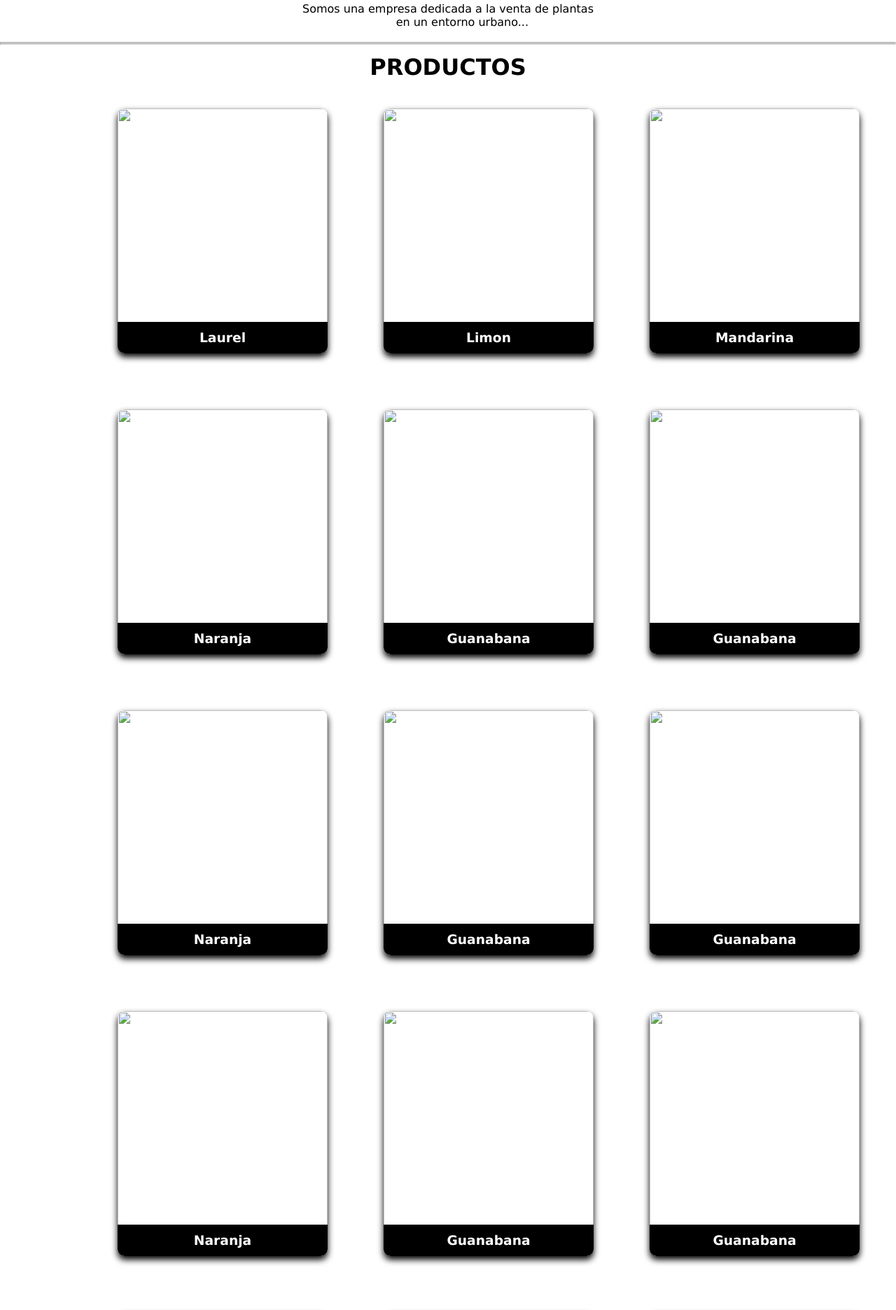
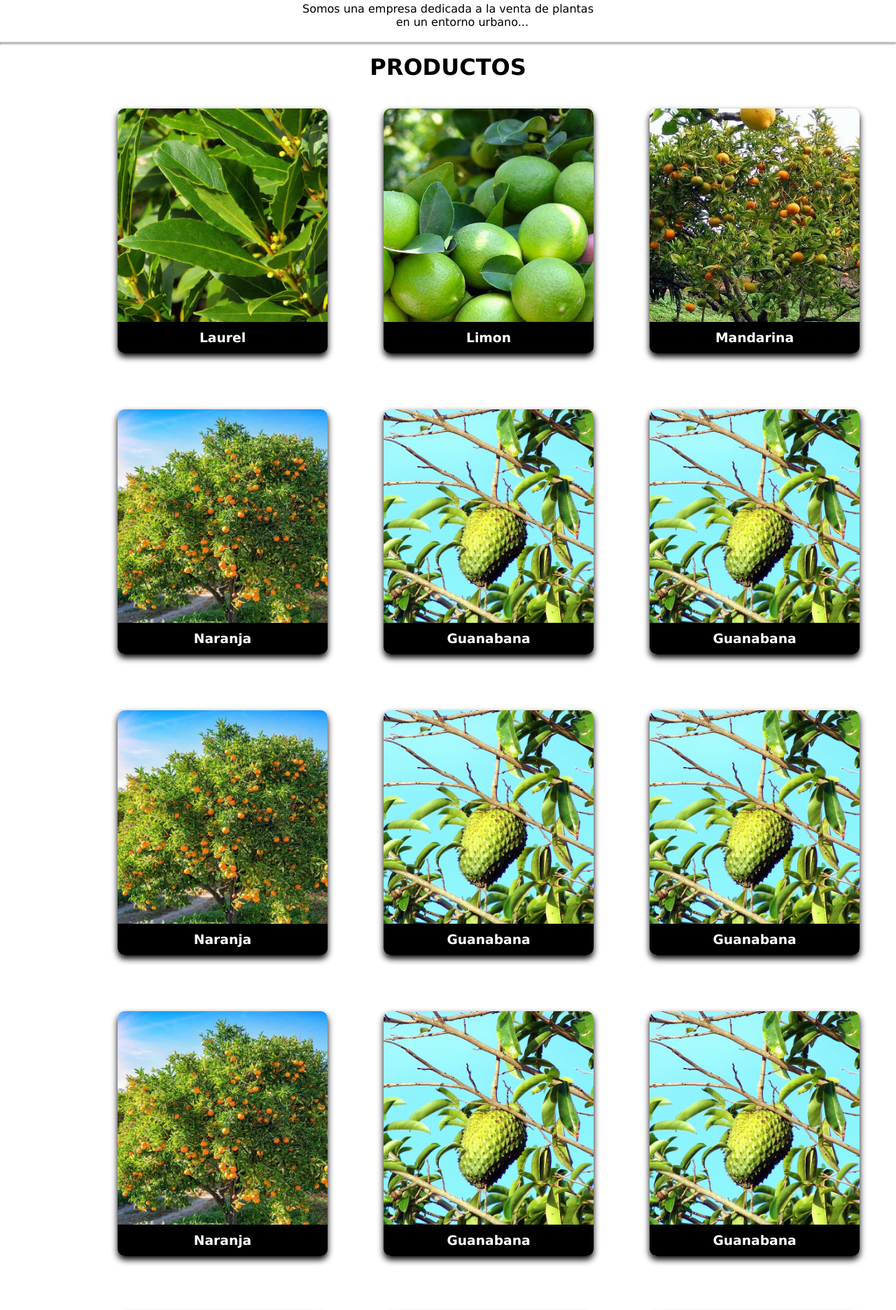
Before and after one commit to Brayan-campos02/AgriculturaUrbana, a plain HTML site: page index.html in a window 1280 px wide. Shown: the part 895-2767 px from the top of the page at 70% size. Drawn offline with Linux system fonts and the light colour scheme.

Commit message:
Add files via upload

```diff
--- a/index.html
+++ b/index.html
@@ -46,10 +46,10 @@
     </div>-->
     <div class="container-slider">
         <ul>
-            <li><img src="img/laurel.jpg" alt=""></li>
-            <li><img src="img/limon.jpg" alt=""></li>
-            <li><img src="img/mandarina.jpg" alt=""></li>
-            <li><img src="img/naranja.jpg" alt=""></li>
+            <li><img src="laurel.jpg" alt=""></li>
+            <li><img src="limon.jpg" alt=""></li>
+            <li><img src="mandarina.jpg" alt=""></li>
+            <li><img src="naranja.jpg" alt=""></li>
         </ul>
     </div>
     <!--
@@ -91,7 +91,7 @@
     <div class="container-card">
         <div class="card">
             <div class="face front">
-                <img src="img/laurel.jpg" alt="">
+                <img src="laurel.jpg" alt="">
                 <h3>Laurel</h3>
             </div>
             <div class="face back">
@@ -108,7 +108,7 @@
         </div>
         <div class="card">
             <div class="face front">
-                <img src="img/limon.jpg" alt="">
+                <img src="limon.jpg" alt="">
                 <h3>Limon</h3>
             </div>
             <div class="face back">
@@ -125,7 +125,7 @@
         </div>
         <div class="card">
             <div class="face front">
-                <img src="img/mandarina.jpg" alt="">
+                <img src="mandarina.jpg" alt="">
                 <h3>Mandarina</h3>
             </div>
             <div class="face back">
@@ -142,7 +142,7 @@
         </div>
         <div class="card">
             <div class="face front">
-                <img src="img/naranja.jpg" alt="">
+                <img src="naranja.jpg" alt="">
                 <h3>Naranja</h3>
             </div>
             <div class="face back">
@@ -159,7 +159,7 @@
         </div>
         <div class="card">
             <div class="face front">
-                <img src="img/guanabana.jpg" alt="">
+                <img src="guanabana.jpg" alt="">
                 <h3>Guanabana</h3>
             </div>
             <div class="face back">
@@ -176,7 +176,7 @@
         </div>
         <div class="card">
             <div class="face front">
-                <img src="img/guanabana.jpg" alt="">
+                <img src="guanabana.jpg" alt="">
                 <h3>Guanabana</h3>
             </div>
             <div class="face back">
@@ -193,7 +193,7 @@
         </div>
         <div class="card">
             <div class="face front">
-                <img src="img/naranja.jpg" alt="">
+                <img src="naranja.jpg" alt="">
                 <h3>Naranja</h3>
             </div>
             <div class="face back">
@@ -210,7 +210,7 @@
         </div>
         <div class="card">
             <div class="face front">
-                <img src="img/guanabana.jpg" alt="">
+                <img src="guanabana.jpg" alt="">
                 <h3>Guanabana</h3>
             </div>
             <div class="face back">
@@ -227,7 +227,7 @@
         </div>
         <div class="card">
             <div class="face front">
-                <img src="img/guanabana.jpg" alt="">
+                <img src="guanabana.jpg" alt="">
                 <h3>Guanabana</h3>
             </div>
             <div class="face back">
@@ -244,7 +244,7 @@
         </div>
         <div class="card">
             <div class="face front">
-                <img src="img/naranja.jpg" alt="">
+                <img src="naranja.jpg" alt="">
                 <h3>Naranja</h3>
             </div>
             <div class="face back">
@@ -261,7 +261,7 @@
         </div>
         <div class="card">
             <div class="face front">
-                <img src="img/guanabana.jpg" alt="">
+                <img src="guanabana.jpg" alt="">
                 <h3>Guanabana</h3>
             </div>
             <div class="face back">
@@ -278,7 +278,7 @@
         </div>
         <div class="card">
             <div class="face front">
-                <img src="img/guanabana.jpg" alt="">
+                <img src="guanabana.jpg" alt="">
                 <h3>Guanabana</h3>
             </div>
             <div class="face back">
@@ -295,7 +295,7 @@
         </div>
         <div class="card">
             <div class="face front">
-                <img src="img/naranja.jpg" alt="">
+                <img src="naranja.jpg" alt="">
                 <h3>Naranja</h3>
             </div>
             <div class="face back">
@@ -312,7 +312,7 @@
         </div>
         <div class="card">
             <div class="face front">
-                <img src="img/guanabana.jpg" alt="">
+                <img src="guanabana.jpg" alt="">
                 <h3>Guanabana</h3>
             </div>
             <div class="face back">
@@ -329,7 +329,7 @@
         </div>
         <div class="card">
             <div class="face front">
-                <img src="img/guanabana.jpg" alt="">
+                <img src="guanabana.jpg" alt="">
                 <h3>Guanabana</h3>
             </div>
             <div class="face back">
```
